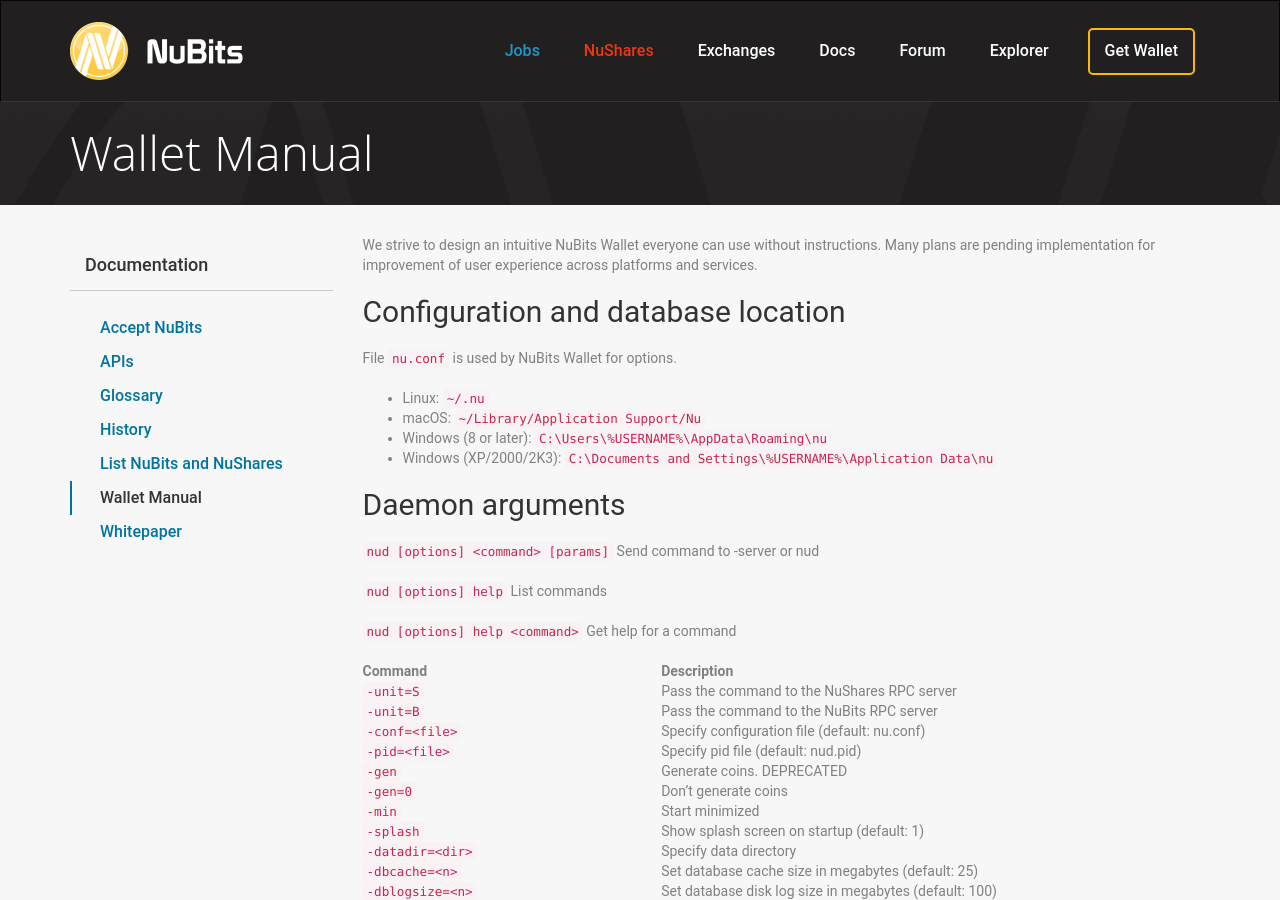
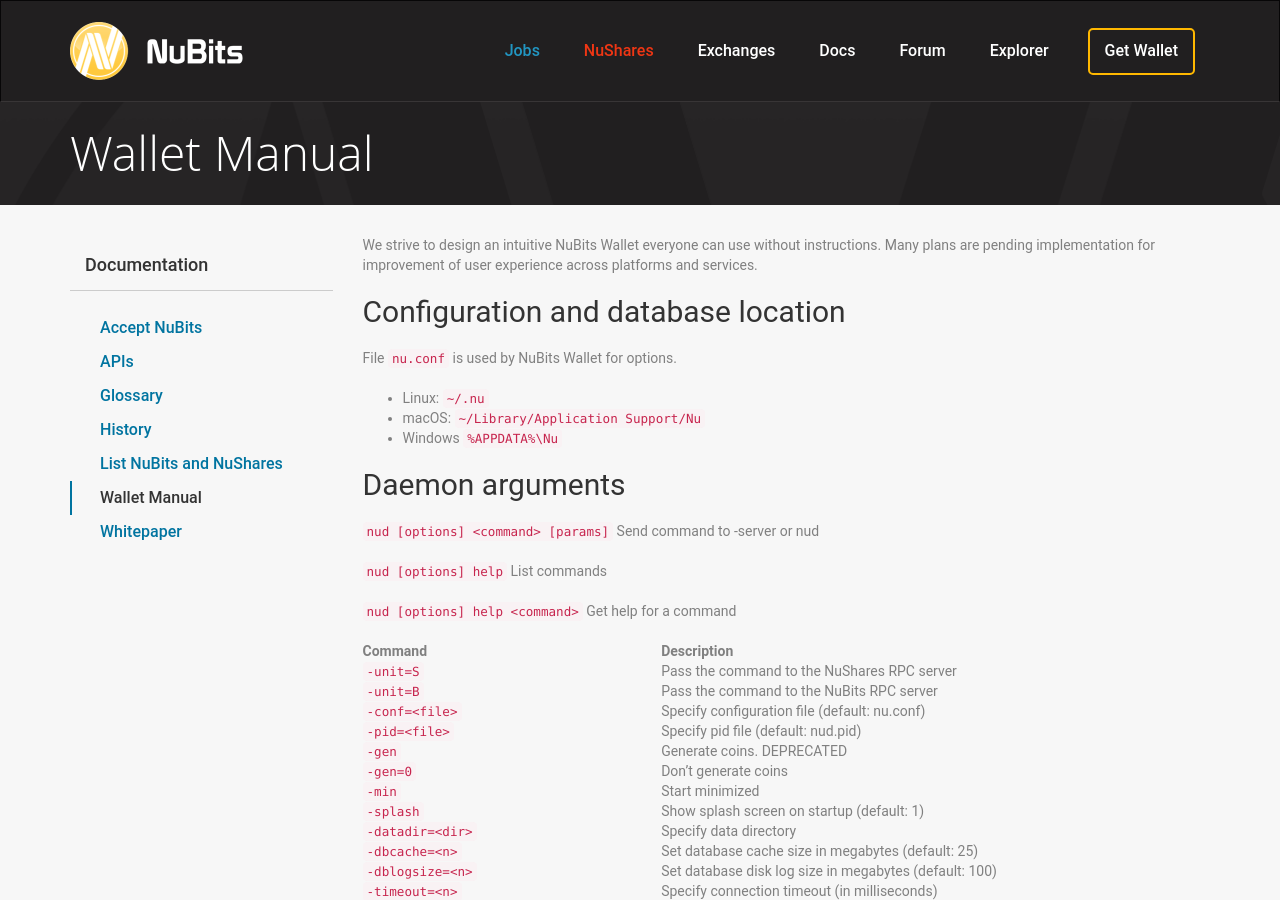
Before and after one commit to NuNetwork/nunetwork.github.io, a Jekyll site: the page built from _pages/wallet-manual.md, in a window 1280 px wide and 900 px high. Built offline with Jekyll 4.4.1, drawn with Linux system fonts in a browser that asks for light colours.

Commit message:
Update wallet-manual.md

```diff
--- a/_pages/wallet-manual.md
+++ b/_pages/wallet-manual.md
@@ -13,8 +13,7 @@
 
 - Linux: `~/.nu`
 - macOS: `~/Library/Application Support/Nu`
-- Windows (8 or later): `C:\Users\%USERNAME%\AppData\Roaming\nu`
-- Windows (XP/2000/2K3): `C:\Documents and Settings\%USERNAME%\Application Data\nu`
+- Windows `%APPDATA%\Nu`
 
 ## Daemon arguments
 
```
